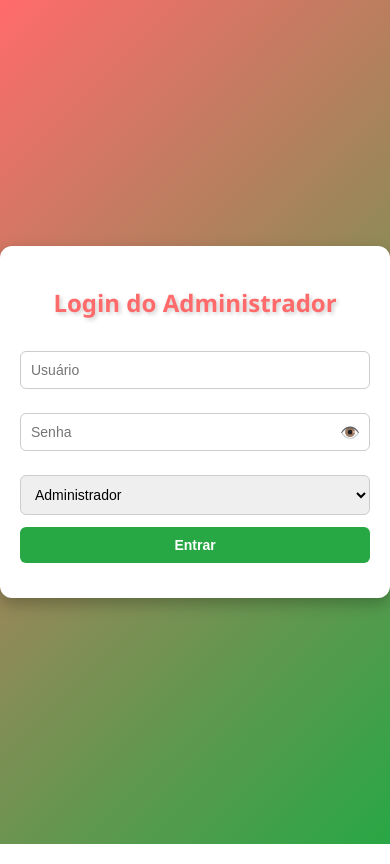
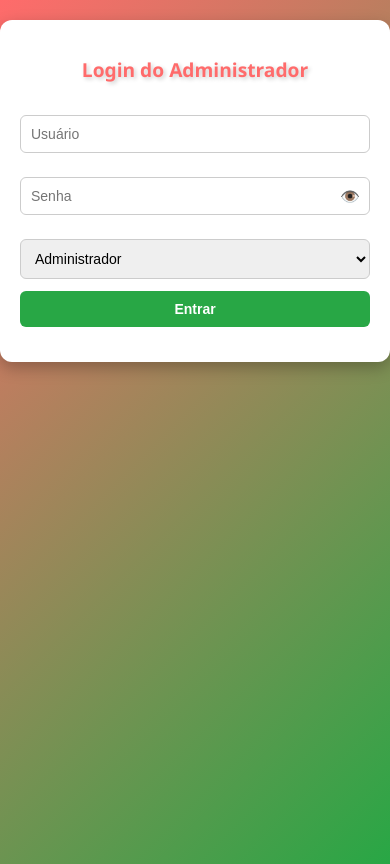
Before and after one commit to GabrielCaminhante/controle-de-carregamento, a website: page public/index.html in a window 390 px wide. Drawn offline with Linux system fonts and the light colour scheme.

Commit message:
melhorias visuais cell

```diff
--- a/public/login.css
+++ b/public/login.css
@@ -87,9 +87,19 @@ button:hover {
 
 /* 📱 Responsividade */
 @media (max-width: 600px) {
+  body {
+    align-items: flex-start;   /* sobe o painel para não ficar esmagado no meio */
+    padding-top: 20px;
+  }
+
   .login-container {
     width: 95%;
     padding: 20px;
+    max-width: none;           /* remove limite fixo */
+  }
+
+  .login-container h2 {
+    font-size: 1.2rem;         /* título menor */
   }
 
   .input-group input,
```
